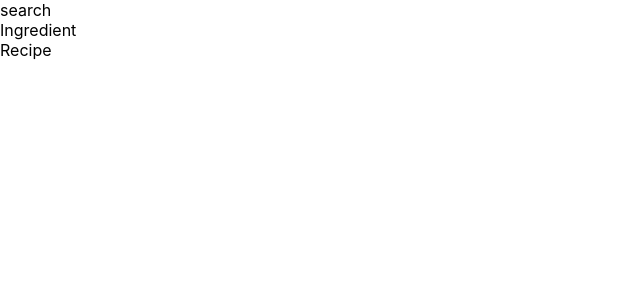
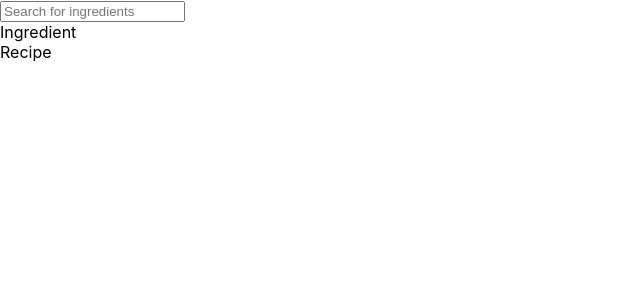
Before and after one commit to roman9891/my-kitchen-frontend, a React (Create React App) app: page / in a window 1280 px wide. Shown: the top 300 px of the page, without its empty margins (0-640 px from the left). Built offline with nearby package versions, Linux system fonts and the light colour scheme.

Commit message:
search bar

```diff
--- a/package.json
+++ b/package.json
@@ -8,6 +8,7 @@
     "@testing-library/user-event": "^7.1.2",
     "react": "^16.13.1",
     "react-dom": "^16.13.1",
+    "react-router-dom": "^5.2.0",
     "react-scripts": "3.4.3"
   },
   "scripts": {
--- a/src/App.js
+++ b/src/App.js
@@ -5,11 +5,22 @@ import IngredientsContainer from "./Containers/IngredientsContainer";
 import RecipesContainer from "./Containers/RecipesContainer";
 
 class App extends React.Component {
+  state={
+    search: ""
+  }
+
+
+  searchHandler = event =>{
+      this.setState({
+         search: event.target.value
+      })
+      console.log(this.state)
+ }
 
   render(){
     return(
     <div>
-      <IngredientsContainer/>
+      <IngredientsContainer searchHandler = {this.searchHandler} />
       <RecipesContainer/>
 
     </div>
--- a/src/Components/IngredientsList.js
+++ b/src/Components/IngredientsList.js
@@ -1,10 +1,12 @@
 import React, { Component } from 'react';
-import Ingredient from './Ingredient'
+import Ingredients from './Ingredient';
+
+
 class IngredientsList extends Component {
     render() {
         return (
             <div>
-                <Ingredient/>
+                 <Ingredients />
             </div>
         );
     }
--- a/src/Components/Search.js
+++ b/src/Components/Search.js
@@ -4,7 +4,11 @@ class Search extends Component {
     render() {
         return (
             <div>
-                search
+              <input  type="text"
+                      placeholder={"Search for ingredients"}
+                      onChange={event => {this.props.searchHandler(event)
+                     }}
+              />
             </div>
         );
     }
--- a/src/Containers/IngredientsContainer.js
+++ b/src/Containers/IngredientsContainer.js
@@ -7,7 +7,7 @@ class IngredientsContainer extends Component {
     render() {
         return (
             <div>
-              <Search/>
+              <Search searchHandler = {this.props.searchHandler}/>
               <IngredientsList/>
             </div>
         );
```
Also changed, not shown: 1 other file (tests, documents, lock files or other folders).
